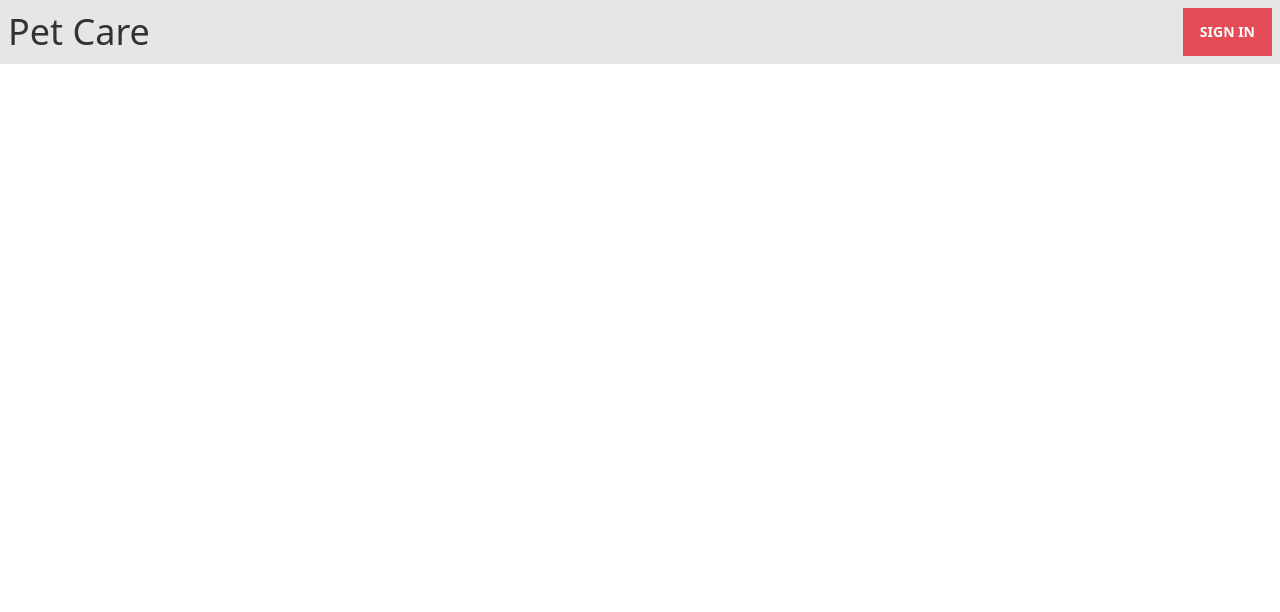
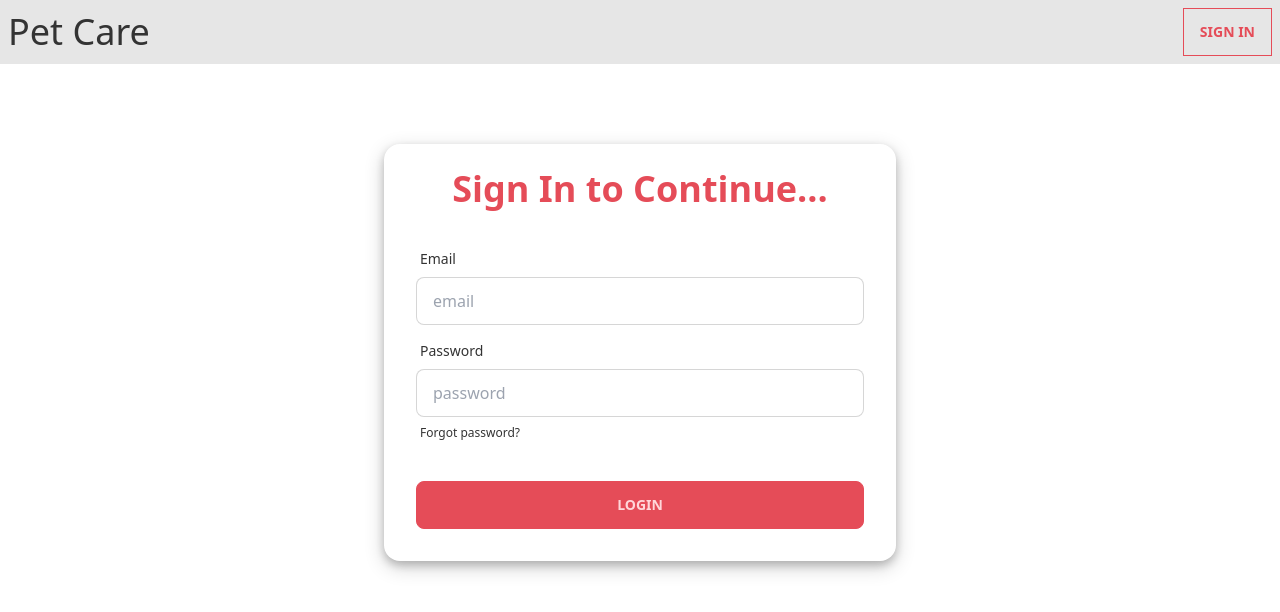
Before and after one commit to faridulhaque/Pet-Care, a React (Create React App) app: page /signIn in a window 1280 px wide. Shown: the top 612 px of the page. Built offline with nearby package versions, Linux system fonts and the light colour scheme.

Commit message:
sign in page ui added

```diff
--- /dev/null
+++ b/src/DynamicPages/DynamicPages.css
@@ -0,0 +1,10 @@
+/* all styles for sign in, sign up and single cards are here*/
+
+.card-signIn{
+    width: 40%;
+    padding-top: 25px !important;
+    margin-left: 30%;
+    margin-right: 30%;
+    box-sizing: border-box;
+    box-shadow: 0 4px 8px 0 rgba(0, 0, 0, 0.2), 0 6px 20px 0 rgba(0, 0, 0, 0.19);
+}
--- a/src/DynamicPages/SignIn.js
+++ b/src/DynamicPages/SignIn.js
@@ -1,11 +1,48 @@
-import React from 'react';
+import React from "react";
+import "./DynamicPages.css";
 
 const SignIn = () => {
-    return (
-        <div>
+  return (
+    <div>
 
+
+      <div className="card card-shadow-2xl bg-100 card-signIn mt-20">
+      <h1 className="text-center text-primary text-4xl font-bold">
+        Sign In to Continue...
+      </h1>
+      <div className="card-body ">
+        <div className="form-control">
+          <label className="label">
+            <span className="label-text">Email</span>
+          </label>
+          <input
+            type="text"
+            placeholder="email"
+            className="input input-bordered"
+          />
         </div>
-    );
+        <div className="form-control">
+          <label className="label">
+            <span className="label-text">Password</span>
+          </label>
+          <input
+            type="text"
+            placeholder="password"
+            className="input input-bordered"
+          />
+          <label className="label">
+            <button className="label-text-alt link link-hover">
+              Forgot password?
+            </button>
+          </label>
+        </div>
+        <div className="form-control mt-6">
+          <button className="btn btn-primary">Login</button>
+        </div>
+      </div>
+      </div>
+    </div>
+  );
 };
 
 export default SignIn;
--- a/src/Shared/Navbar/Navbar.js
+++ b/src/Shared/Navbar/Navbar.js
@@ -13,7 +13,7 @@ const Navbar = () => {
         <div className="flex-none ml-5">
           <ul className="menu menu-horizontal p-0">
             <li className="">
-              <Link to="/signIn" className="btn btn-primary text-white">
+              <Link to="/signIn" className="btn btn-primary btn-outline text-white">
                 Sign In
               </Link>
             </li>
```
